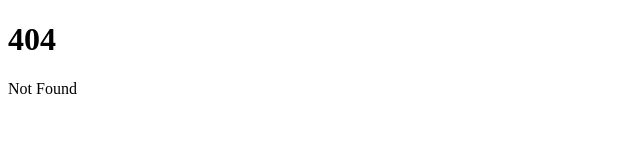
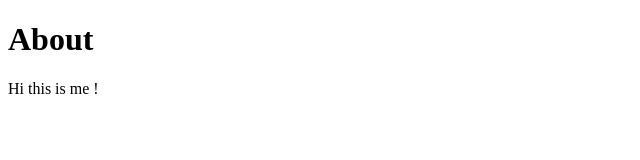
Before and after one commit to deozza/explo-frontend-sveltekit, a SvelteKit app: page /about in a window 1280 px wide. Before the commit this address had no page. Shown: the top 160 px of the page, without its empty margins (0-640 px from the left). Built offline with nearby package versions, Linux system fonts and the light colour scheme.

Commit message:
added new page

```diff
--- /dev/null
+++ b/src/routes/about/+page.svelte
@@ -0,0 +1,11 @@
+<script lang="ts">
+
+</script>
+
+<h1>About</h1>
+
+<p>Hi this is me !</p>
+
+<style>
+
+</style>
```
